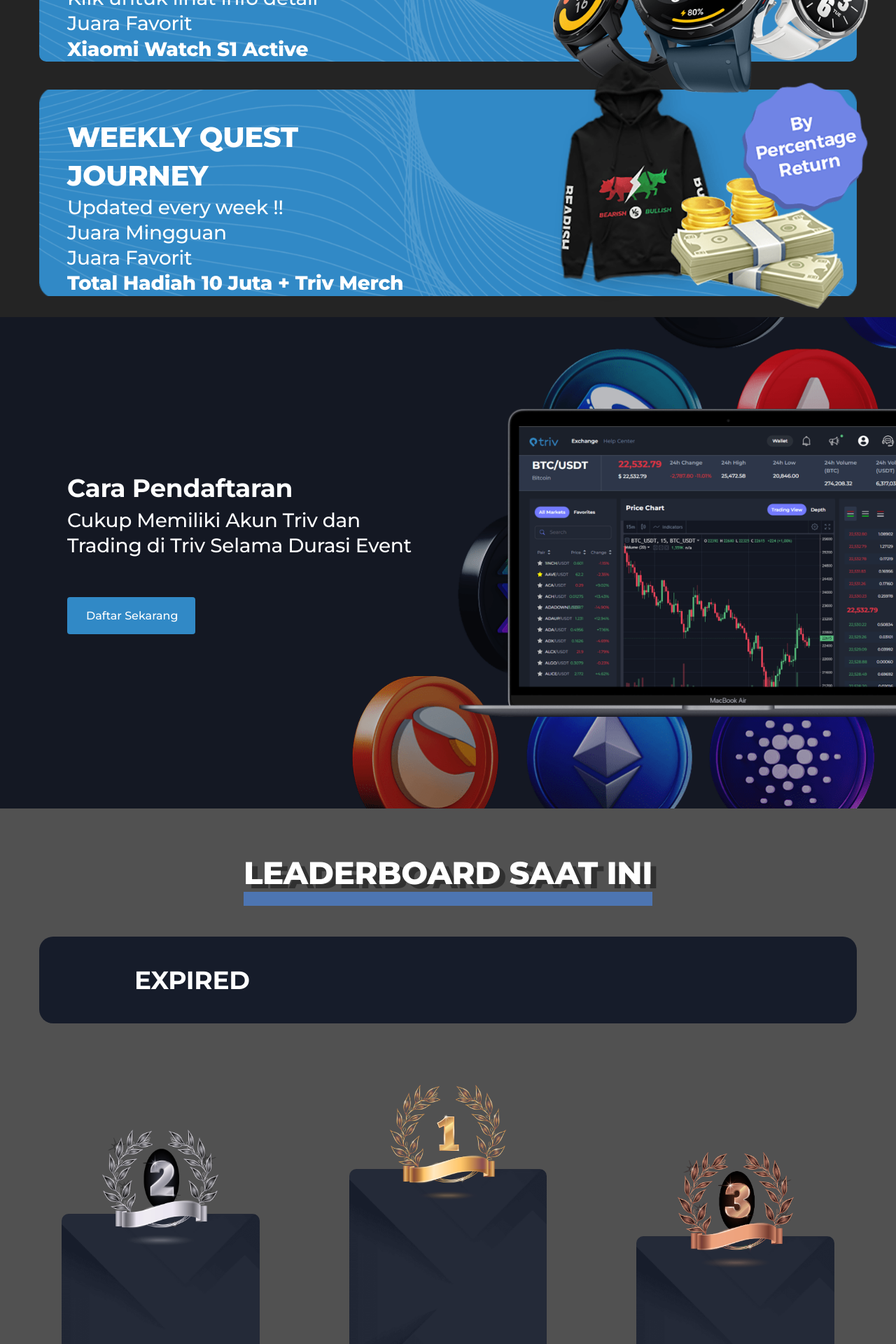
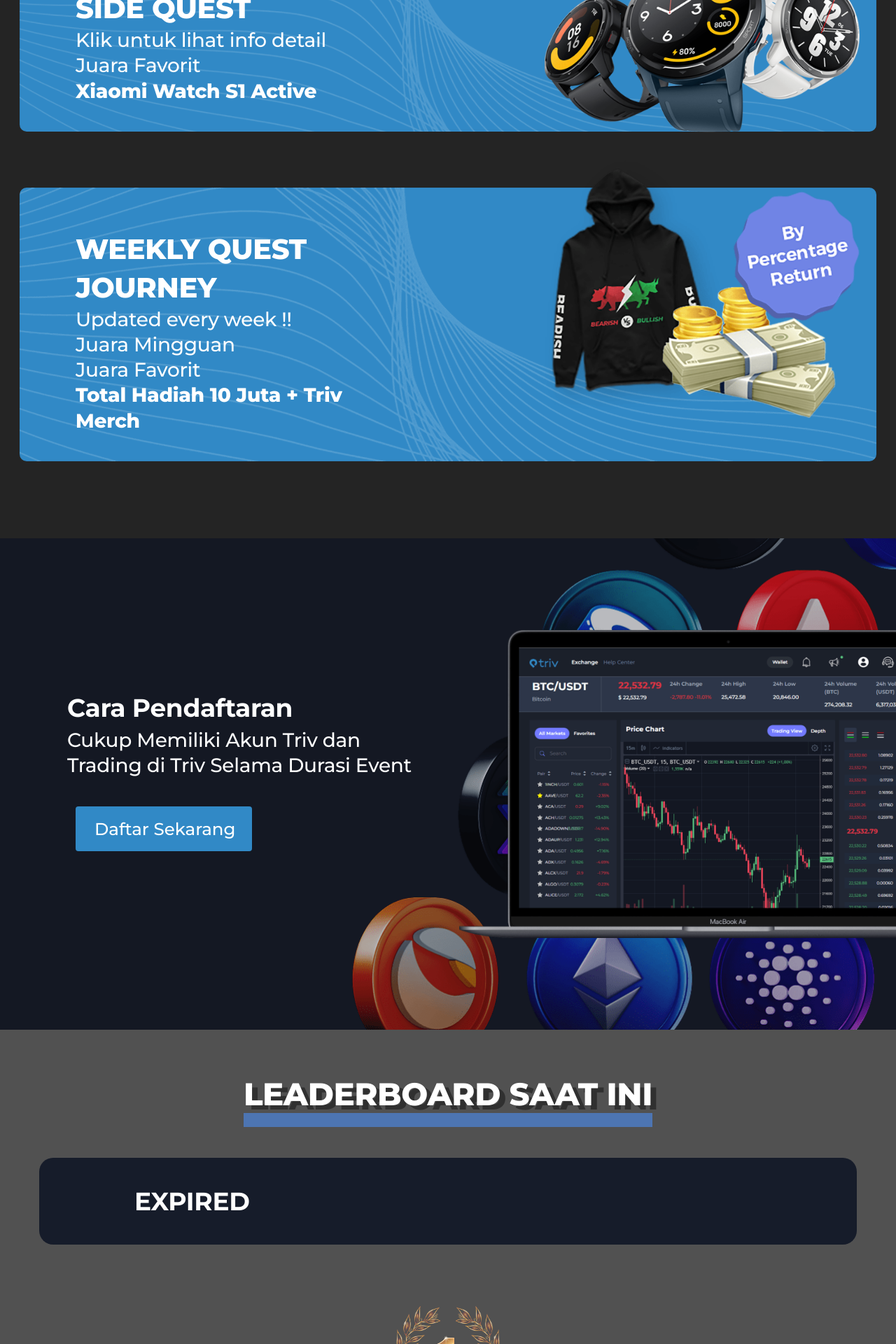
Before and after one commit to willytedjakusuma/trading_fest, a Next.js app: page / in a window 1280 px wide. Shown: the part 2600-4520 px from the top of the page at 70% size. Built offline with nearby package versions, Linux system fonts and the light colour scheme.

Commit message:
fix: daftarSekarangButton and add podium components

```diff
--- a/src/components/DaftarSekarangButton.tsx
+++ b/src/components/DaftarSekarangButton.tsx
@@ -8,7 +8,7 @@
 };
 
 export default function DaftarSekarangButton({ href, children, className = "" }: LinkButtonProps) {
-  const classes = `btn-daftar-sekarang block w-full md:inline-block md:w-auto text-center my-4 md:my-8 ${className}`
+  const classes = `btn-daftar-sekarang text-[18px] md:text-[24.5px] w-full md:inline-block md:w-auto text-center ${className}`
 
   return(
     <Link href={href} className={classes}>
--- a/src/components/Leaderboard.tsx
+++ b/src/components/Leaderboard.tsx
@@ -12,7 +12,7 @@
         percent: "Rp 27,5m"
       },
       order: "order-1 md:order-2",
-      key: "1",
+      altText: "Rank_1",
       imageClass: "md:-translate-y-36"
     },
     {
@@ -22,8 +22,8 @@
         percent: "Rp 20,9m"
       },
       order: "order-2 md:order-1 md:translate-y-16",
-      key: "2",
-      imageClass: "md:-translate-y-36"
+      altText: "Rank_2",
+      imageClass: "md:-translate-y-28"
     },
     {
       info: {
@@ -32,8 +32,8 @@
         percent: "Rp 5,8m"
       },
       order: "order-3 md:order-3 md:translate-y-24",
-      key: "3",
-      imageClass: "md:-translate-y-36"
+      altText: "Rank_3",
+      imageClass: "md:-translate-y-28"
     },
 
 
@@ -64,11 +64,11 @@
         </div>
 
         <div className="grid grid-cols-1 md:grid-cols-3 leaderboard-name px-4 pt-24 md:pt-48">
-          {leaderboards.map((leaderboard, index) => (
+          {leaderboards.map((leaderboard) => (
             <Podium
               info={leaderboard.info}
               order={leaderboard.order}
-              key={leaderboard.key}
+              altText={leaderboard.altText}
               imageClass={leaderboard.imageClass}
             />
           ))}
--- a/src/components/Pendaftaran.tsx
+++ b/src/components/Pendaftaran.tsx
@@ -9,19 +9,19 @@
       <div className="container mx-auto">
         <div className="grid grid-cols-1 md:grid-cols-2 gap-8 items-center">
           <div className="flex flex-col justify-center items-center md:items-start text-center md:text-left md:ml-24">
-            <div className="cara-pendaftaran text-lg md:text-[36px] md:text-left">
+            <div className="cara-pendaftaran text-[26px] md:text-[36px] md:text-left -tracking-[0.26px] md:-tracking-[0.36x]">
               <div>Cara Pendaftaran</div>
             </div>
-            <div className="cukup-memiliki-akun-triv text-md md:text-[28px] md:text-left">
+            <div className="cukup-memiliki-akun-triv text-[18px] md:text-[28px] md:text-left -tracking-[0.18px] md:-tracking-[0.28x]">
               <p>Cukup Memiliki Akun Triv dan Trading di Triv Selama Durasi Event</p>
             </div>
-            <div className="w-full mt-6">
-              <DaftarSekarangButton href="" className="w-full">
+            <div className="w-full py-10 px-3">
+              <DaftarSekarangButton href="" className="block">
                 Daftar Sekarang
               </DaftarSekarangButton>
             </div>
           </div>
-          <div className="relative">
+          <div className="relative items-end">
             <div className="md:px-0">
               <Image
                 src="/images/registration.png"
--- a/src/components/Podium.tsx
+++ b/src/components/Podium.tsx
@@ -13,15 +13,13 @@
   info: podiumInfo;
   order: string;
   imageClass: string;
-  key: string;
+  altText: string;
 };
 
-export default function Podium({ info, order, imageClass, key }: PodiumProps) {
+export default function Podium({ info, order, imageClass, altText }: PodiumProps) {
   const classname = `${order} card flex p-2 my-4 md:mx-16 md:relative grid grid-cols-2 md:grid-cols-1`
 
   const imageCustomClass = `${imageClass} rank !w-[80px] !h-[80px] my-4 md:!w-[166px] md:!h-[166px] md:overflow-visible`
-
-  const altText = `Rank_${key}`
 
   return(
     <div className={classname}>
--- a/src/components/SideQuest.tsx
+++ b/src/components/SideQuest.tsx
@@ -11,13 +11,17 @@
   subtitle3: string;
   subtitle4: string;
   isWeekly: boolean;
+  imageClass: string;
 };
 
-export default function SideQuest({ src, title, subtitle1, subtitle2, subtitle3, subtitle4, isWeekly }: SideQuestProps) {
+export default function SideQuest({ src, title, subtitle1, subtitle2, subtitle3, subtitle4, isWeekly, imageClass }: SideQuestProps) {
+
+  const imageCustomClass = `${imageClass} md:absolute md:-top-16 md:right-0 md:w-[450px] md:h-[450px]`
+
   return (
-    <section className="side-quest-bg mt-20 mx-3 md:mt-10 md:mx-10">
+    <section className="side-quest-bg my-20 mx-3 md:p-10">
       <div className="grid grid-cols-1 md:grid-cols-2 gap-8 items-start side-quest-container">
-        <div className="relative px-10 pt-10 md:px-10 flex flex-col justify-between">
+        <div className="relative px-10 pt-10 md:pt-5 md:px-10 flex flex-col justify-between">
           <Link href="https://bit.ly/sidequestsubmission">
             <div className="side-quest text-[27px] md:text-[40px]">
               <div>{title}</div>
@@ -42,7 +46,7 @@
           </Link>
         </div>
         <div className="relative z-0 flex justify-center md:block mx-6">
-          <div className="w-60 h-60 md:absolute md:-top-10 md:right-0 md:w-[450px] md:h-[450px]">
+          <div className={imageCustomClass}>
             <Image
               src={src}
               alt={title}
--- a/src/components/TradingCompetition.tsx
+++ b/src/components/TradingCompetition.tsx
@@ -27,7 +27,7 @@
               <span className="calling-all-investor">Calling all investor and Trader Karena </span>
               <span className="semua-bisa-menang">#SemuaBisaMenang</span>
             </div>
-            <DaftarSekarangButton href="" className="text-[18px] md:text-[24.5px]">
+            <DaftarSekarangButton href="" className="block my-4 md:my-8">
               Daftar Sekarang
             </DaftarSekarangButton>
             <div className="periode-kompetisi">
--- a/src/components/TrivReward.tsx
+++ b/src/components/TrivReward.tsx
@@ -59,6 +59,7 @@
           subtitle3="Xiaomi Watch S1 Active"
           subtitle4=""
           isWeekly={false}
+          imageClass="w-[240px] h-[240px]"
         />
 
         <SideQuest
@@ -69,6 +70,7 @@
           subtitle3="Juara Favorit"
           subtitle4="Total Hadiah 10 Juta + Triv Merch"
           isWeekly={true}
+          imageClass="w-[240px] h-[240px] md:w-[450px] md:h-[450px]"
         />
       </div>
     </section>
--- a/src/styles/triv.css
+++ b/src/styles/triv.css
@@ -172,7 +172,6 @@
 
 .cara-pendaftaran {
   font-family: Montserrat;
-  font-size: 36px;
   font-weight: bold;
   font-stretch: normal;
   font-style: normal;
@@ -183,7 +182,6 @@
 
 .cukup-memiliki-akun-triv {
   font-family: Montserrat;
-  font-size: 28px;
   font-weight: 500;
   font-stretch: normal;
   font-style: normal;
```
